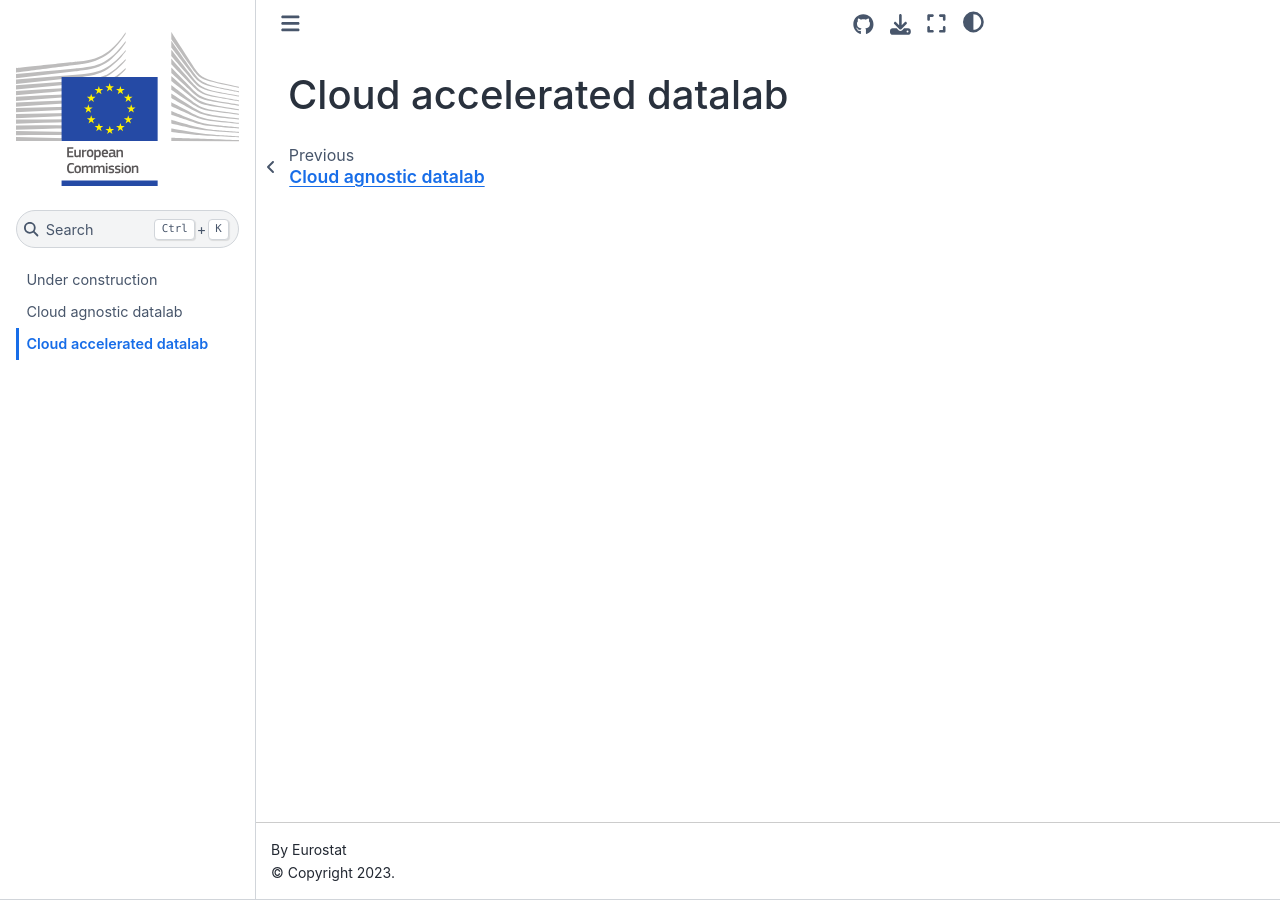
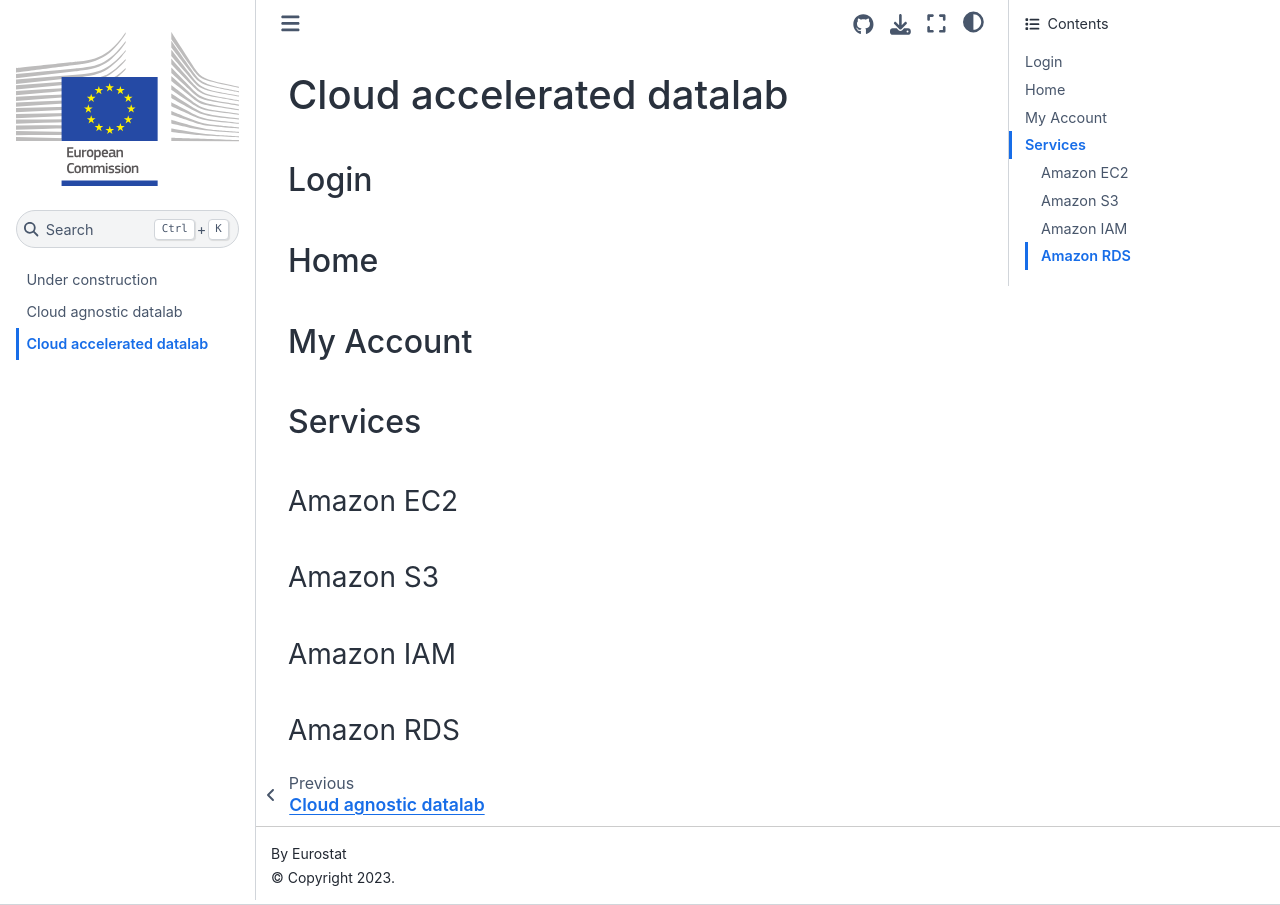
Before and after one commit to eurostat/eubd2023_docs, a Jupyter Book: the page built from cloud-accelerated.md, in a window 1280 px wide. Built offline with Jupyter Book 1.0.4 settings and Sphinx 7.4.7 and the Sphinx Book theme 1.1.4, drawn with Linux system fonts in a browser that asks for light colours.

Commit message:
adding chapter titles

```diff
--- a/cloud-accelerated.md
+++ b/cloud-accelerated.md
@@ -1 +1,18 @@
 # Cloud accelerated datalab
+
+
+## Login
+
+## Home
+
+## My Account
+
+## Services
+
+### Amazon EC2
+
+### Amazon S3
+
+### Amazon IAM
+
+### Amazon RDS
--- a/cloud-agnostic.md
+++ b/cloud-agnostic.md
@@ -1 +1,14 @@
 # Cloud agnostic datalab
+
+## Login
+
+## Home
+
+## My Account
+
+## Service Catalog
+
+## My Services
+
+
+## My Data
```
